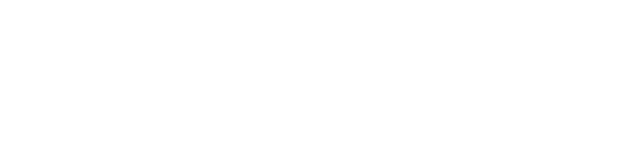
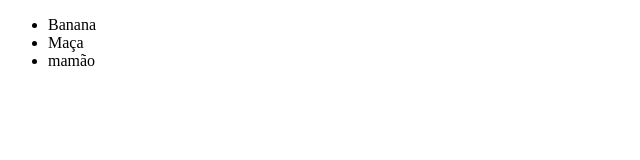
Before and after one commit to GustavoScopinho/vemserdbc-ivetesangalo, a plain HTML site: page index.html in a window 1280 px wide. Shown: the whole page, without its empty margins (0-640 px from the left). Drawn offline with Linux system fonts and the light colour scheme.

Commit message:
alterado menu index

```diff
--- a/index.html
+++ b/index.html
@@ -6,5 +6,11 @@
     <meta name="viewport" content="width=device-width, initial-scale=1.0" />
     <title>Vem ser - Ivete Sangalo</title>
   </head>
-  <body></body>
+  <body>
+    <ul>
+      <li>Banana</li>
+      <li>Maça</li>
+      <li>mamão</li>
+    </ul>
+  </body>
 </html>
```
